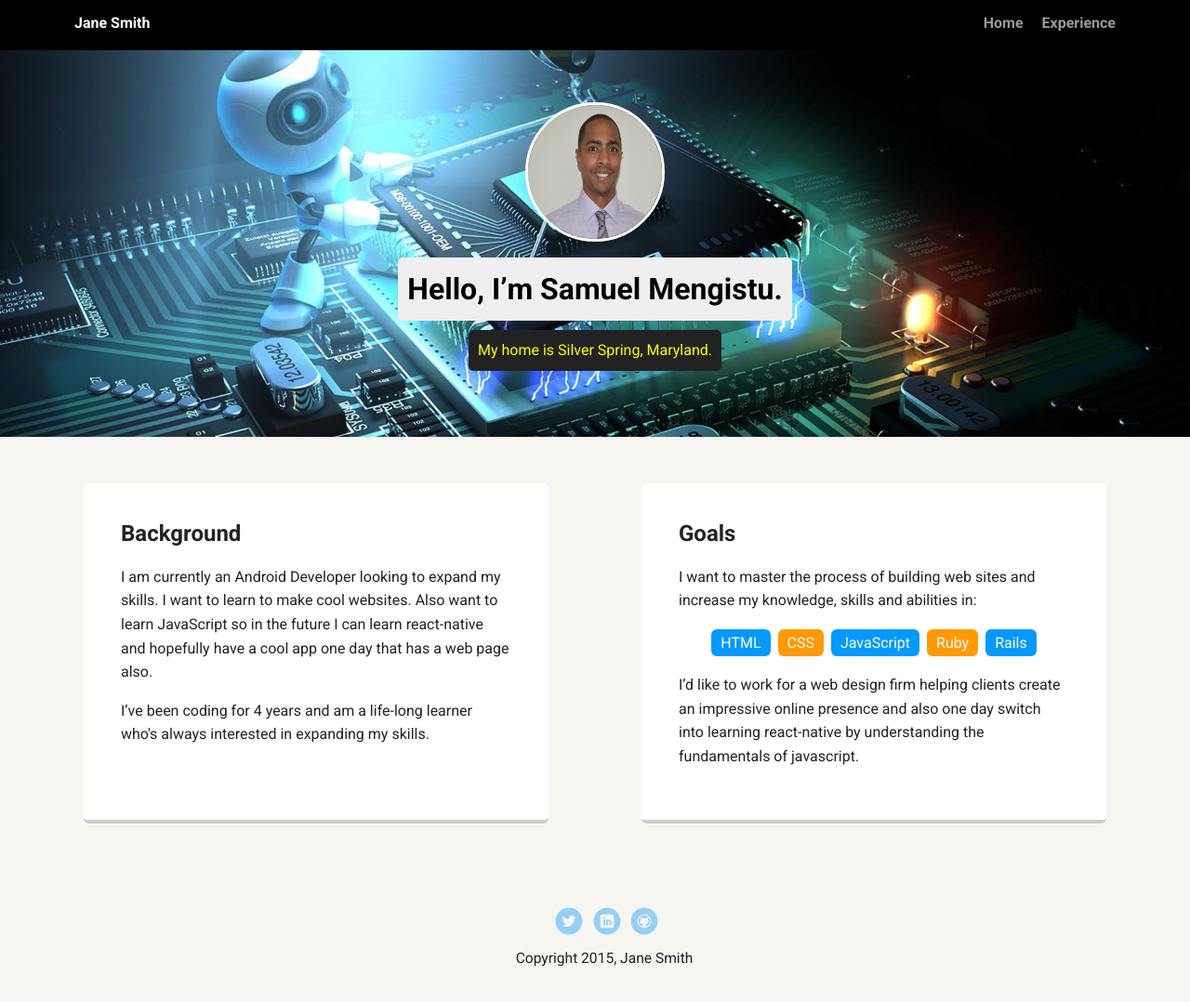
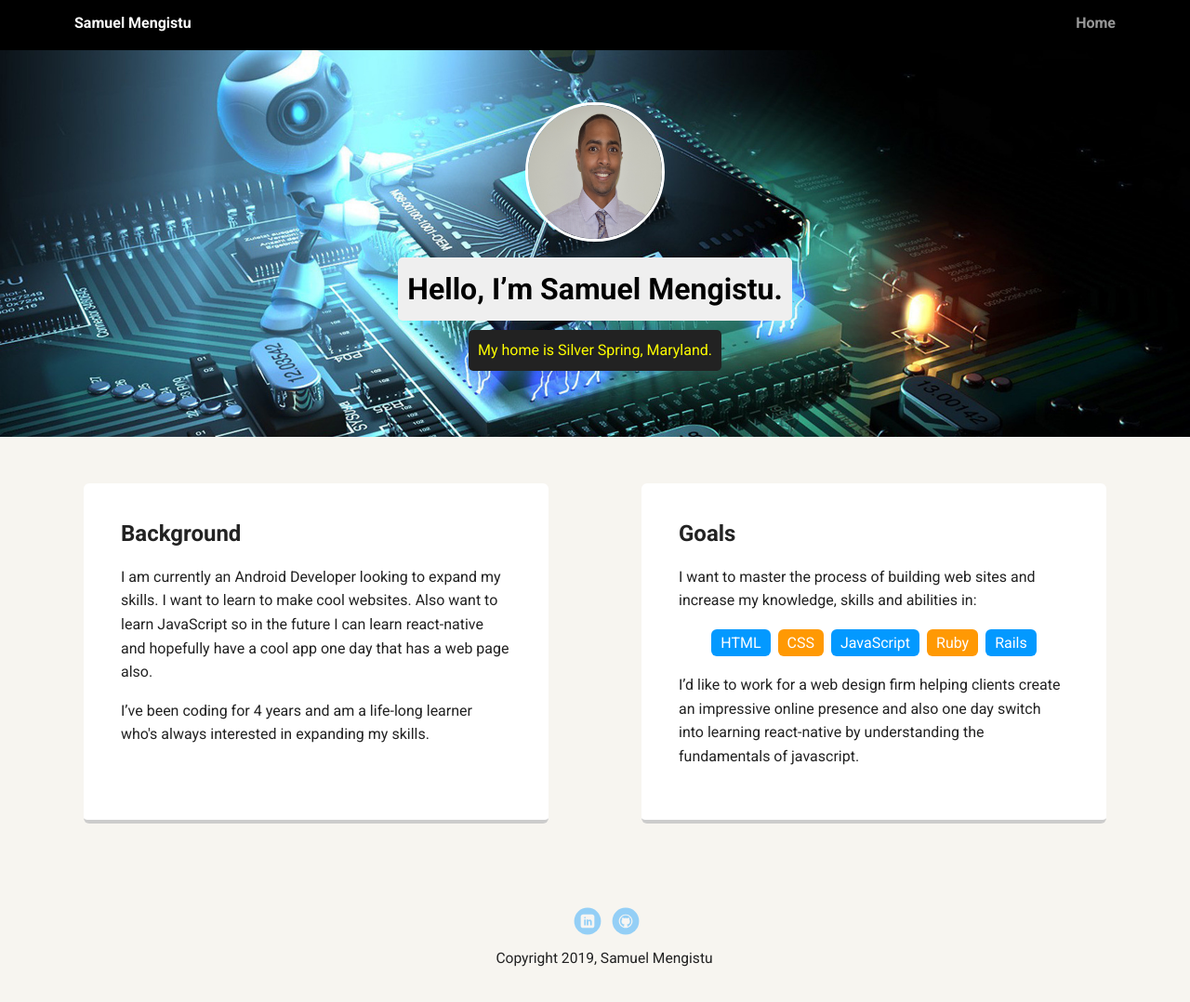
Before and after one commit to sam321pbs/Personal-Profile, a plain HTML site: page index.html in a window 1280 px wide. Shown: the whole page at 93% size. Drawn offline with Linux system fonts and the light colour scheme; a web font is replaced by a local one.

Commit message:
second commit

```diff
--- a/index.html
+++ b/index.html
@@ -2,7 +2,7 @@
 <html lang="en">
 <head>
   <meta charset="utf-8">
-  <title>Jane Smith's Profile</title>
+  <title>Samuel Mengistu's Profile</title>
   <meta name="viewport" content="width=device-width, initial-scale=1.0">
   <link rel="stylesheet" href="styles.css">
   <link href="https://fonts.googleapis.com/css?family=Muli%7CRoboto:400,300,500,700,900" rel="stylesheet"></head>
@@ -10,9 +10,8 @@
 
     <div class="main-nav">
         <ul class="nav">
-          <li class="name">Jane Smith</li>
+          <li class="name">Samuel Mengistu</li>
           <li><a href="./index.html">Home</a></li>
-          <li><a href="#">Experience</a></li>
         </ul>
     </div>
 
@@ -45,11 +44,10 @@
     </main>
     <footer>
       <ul>
-        <li><a href="#" class="social twitter">Twitter</a></li>
-        <li><a href="#" class="social linkedin">LinkedIn</a></li>
-        <li><a href="#" class="social github">Github</a></li>
+        <li><a href="https://www.linkedin.com/in/sammengistu/" class="social linkedin">LinkedIn</a></li>
+        <li><a href="https://github.com/sam321pbs" class="social github">Github</a></li>
       </ul>
-      <p class="copyright">Copyright 2015, Jane Smith</p>
+      <p class="copyright">Copyright 2019, Samuel Mengistu</p>
     </footer>
   </body>
   </html>
```
